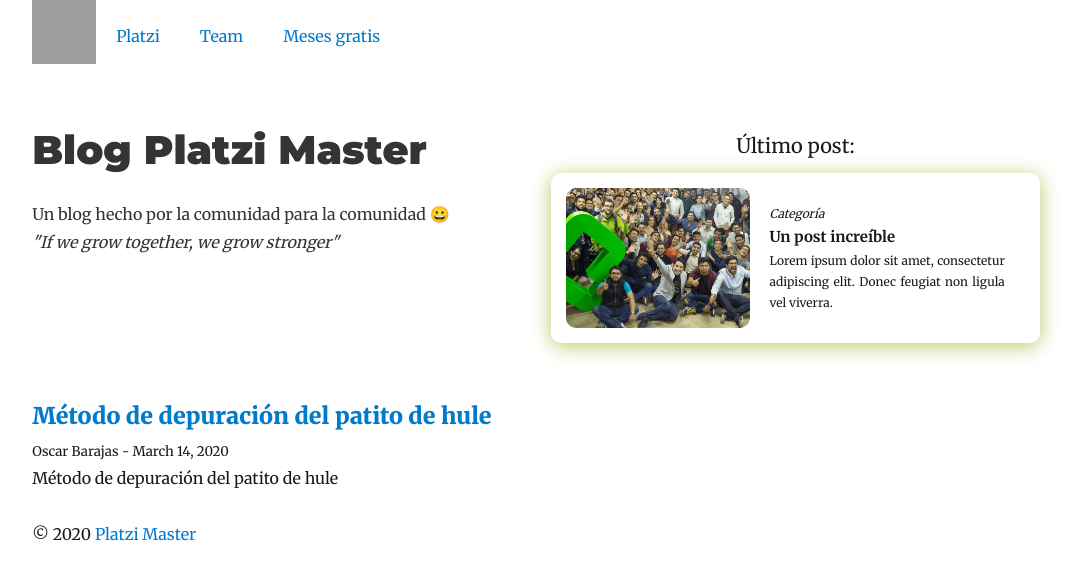
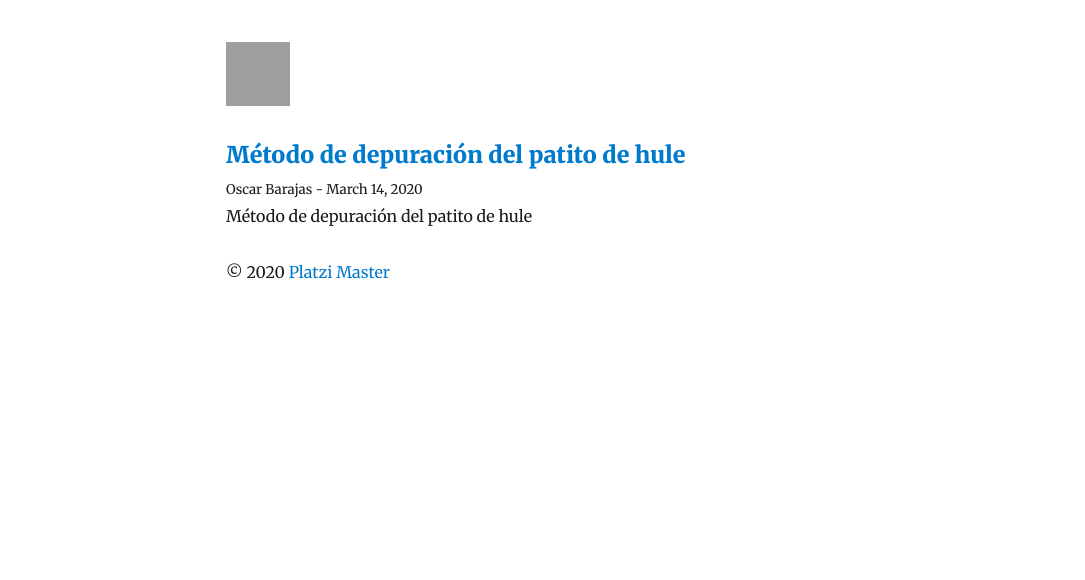
Before and after one commit to PlatziMaster/platzimaster-deprecated, a Gatsby site: page / in a window 1280 px wide. Shown: the whole page, without its empty margins (99-1184 px from the left). Built offline with nearby package versions, Linux system fonts and the light colour scheme; Gatsby itself is replaced by a stand-in of ours; some packages are replaced by stand-ins of ours; grey boxes are pictures that could not be loaded.

Commit message:
[RETURN] return chenges to layout

```diff
--- a/src/components/layout.js
+++ b/src/components/layout.js
@@ -1,72 +1,31 @@
 import React from "react";
 import { rhythm } from "../utils/typography";
-import "../styles/components/app.css";
+import "../styles/components/layout.css";
 
 const Layout = ({ children }) => {
   return (
-    <div>
-      <div className="container">
-        <div className="container__aligned">
-          <nav className="menu">
+    <div
+      style={{
+        marginLeft: `auto`,
+        marginRight: `auto`,
+        maxWidth: rhythm(24),
+        padding: `${rhythm(1.5)} ${rhythm(3 / 4)}`,
+      }}
+    >
+      <header>
         <a href="/">
           <img
             src="https://arepa.s3.amazonaws.com/Platzi-master-logo.png"
             alt="Platzi Master"
           />
         </a>
-            <a className="menu__item" href="https://platzi.com" target="_blank">
-              <p>Platzi</p>
-            </a>
-            <a className="menu__item" href="#" target="_blank">
-              <p>Team</p>
-            </a>
-            <a className="menu__item" href="#" target="_blank">
-              <p>Meses gratis</p>
-            </a>
-          </nav>
-        </div>
-        <div className="container__aligned">
-          <div className="hero">
-            <div className="hero__text">
-              <h1>Blog Platzi Master</h1>
-              <p>Un blog hecho por la comunidad para la comunidad 😀</p>
-              <p className="hero__text--style">
-                "If we grow together, we grow stronger"
-              </p>
-            </div>
-            <div>
-              <p className="card-latest-post__title">Último post:</p>
-              <div className="card-latest-post">
-                <div className="card-latest-post__card">
-                  <div className="card-latest-post__card--img"></div>
-                  <div className="card-latest-post__card--info">
-                    <p className="category">Categoría</p>
-                    <p className="title-post">Un post increíble</p>
-                    <p className="description-post">
-                      Lorem ipsum dolor sit amet, consectetur adipiscing elit.
-                      Donec feugiat non ligula vel viverra.
-                    </p>
-                  </div>
-                </div>
-              </div>
-            </div>
-          </div>
-        </div>
-      </div>
-      <div className="container">
-        <div className="container__aligned">
+      </header>
       <main>{children}</main>
-        </div>
-      </div>
-      <div className="container">
-        <div className="container__aligned">
       <footer>
         © {new Date().getFullYear()}{" "}
         <a href="https://platzi.com">Platzi Master</a>
       </footer>
     </div>
-      </div>
-    </div>
   );
 };
 
```
Lines whose indentation alone changed are shown as unchanged.
